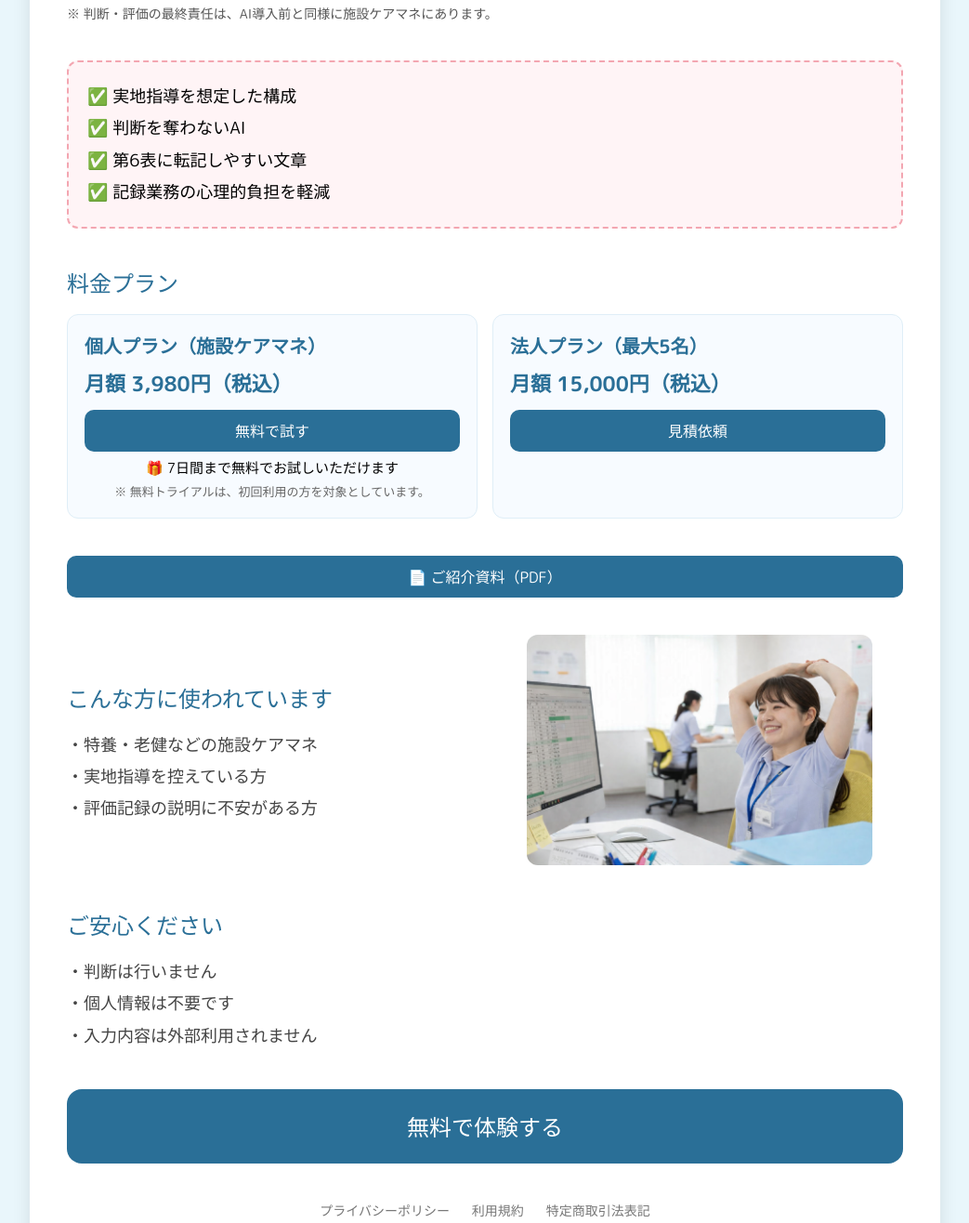
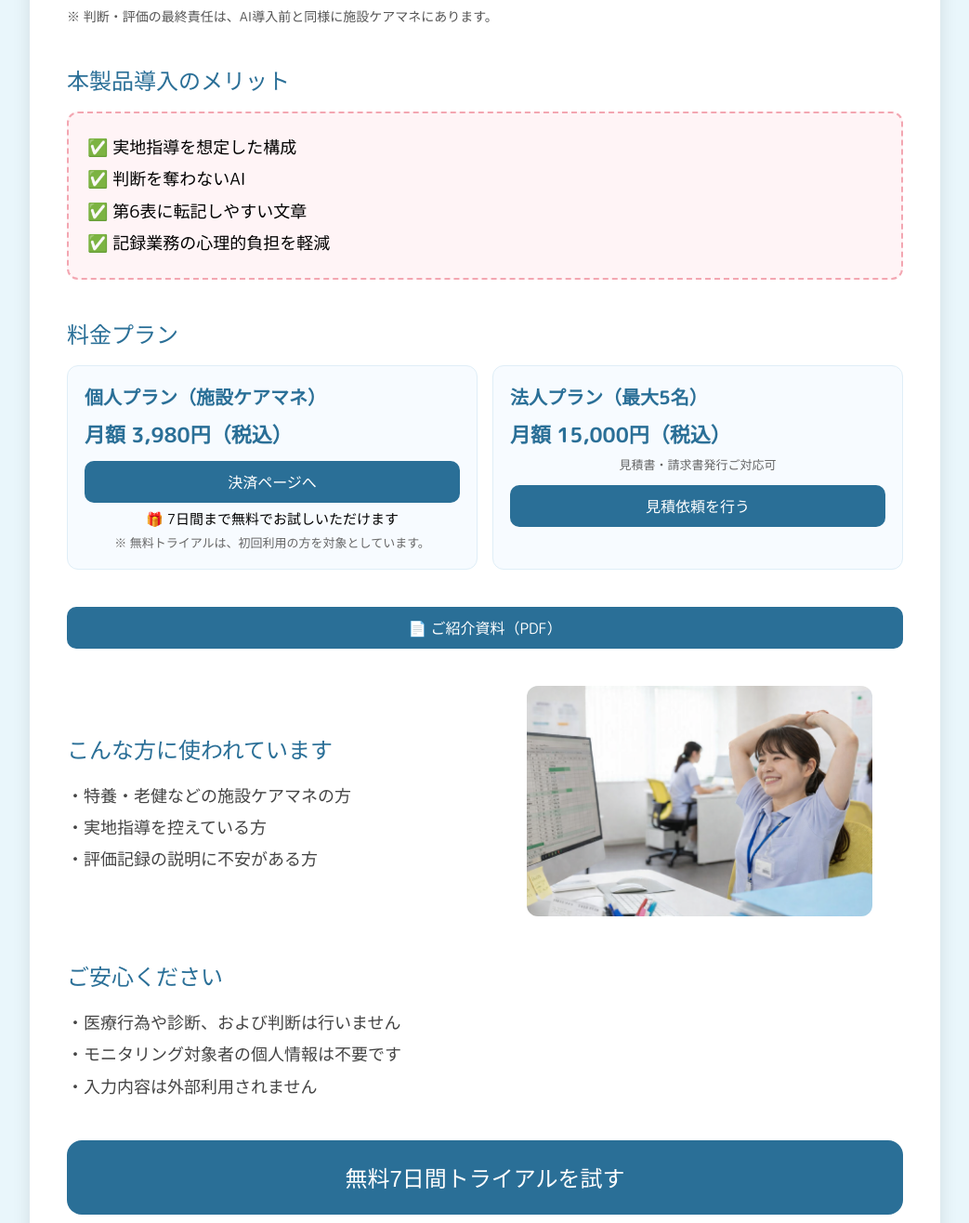
Before and after one commit to caretechpartners-cell/monitoring-ai, a website: page lp-facility.html in a window 1280 px wide. Shown: the part 1409-2725 px from the top of the page at 93% size, without its empty margins (118-1161 px from the left). Drawn offline with Linux system fonts and the light colour scheme.

Commit message:
Add files via upload

```diff
--- a/lp-facility.html
+++ b/lp-facility.html
@@ -47,6 +47,7 @@
       font-size: 24px;
       color: #2a6f97;
       margin-bottom: 15px;
+      white-space: nowrap; /* ★ 見出しを1行に固定 */
     }
     .text {
       font-size: 18px;
@@ -123,6 +124,7 @@
       flex-wrap:wrap;
     }
     @media (max-width: 768px) {
+      .section-title { white-space: normal; } /* スマホでは改行OK */
       .flex-row { flex-direction: column; }
     }
   </style>
@@ -195,6 +197,9 @@
     </div>
   </div>
 
+  <!-- ★ 余白追加 -->
+  <div class="section"></div>
+
   <!-- 工程図 -->
   <div class="plan">
     <strong>① 施設ケアマネが行う業務</strong><br>
@@ -216,7 +221,10 @@
   </div>
 
   <!-- ベネフィット -->
-  <div class="section benefits">
+  <div class="section-title" style="margin-top:40px;">
+    本製品導入のメリット
+  </div>
+  <div class="benefits">
     ✅ 実地指導を想定した構成<br>
     ✅ 判断を奪わないAI<br>
     ✅ 第6表に転記しやすい文章<br>
@@ -230,19 +238,25 @@
       <div class="plan">
         <h3>個人プラン（施設ケアマネ）</h3>
         <div class="price">月額 3,980円（税込）</div>
-        <a class="small-cta" href="index-facility.html">無料で試す</a>
+        <a class="small-cta" href="index-facility.html">決済ページへ</a>
+
         <div style="font-size:15px; text-align:center; margin-top:6px;">
           🎁 7日間まで無料でお試しいただけます
         </div>
-
         <div style="font-size:13px; text-align:center; margin-top:4px; color:#666;">
           ※ 無料トライアルは、初回利用の方を対象としています。
         </div>
       </div>
+
       <div class="plan">
         <h3>法人プラン（最大5名）</h3>
         <div class="price">月額 15,000円（税込）</div>
-        <a class="small-cta" href="form-corp.html">見積依頼</a>
+
+        <div style="font-size:13px; color:#666; text-align:center; margin-top:6px;">
+          見積書・請求書発行ご対応可
+        </div>
+
+        <a class="small-cta" href="form-corp.html">見積依頼を行う</a>
       </div>
     </div>
   </div>
@@ -257,7 +271,7 @@
     <div style="flex:1;">
       <div class="section-title">こんな方に使われています</div>
       <div class="text">
-        ・特養・老健などの施設ケアマネ<br>
+        ・特養・老健などの施設ケアマネの方<br>
         ・実地指導を控えている方<br>
         ・評価記録の説明に不安がある方
       </div>
@@ -271,14 +285,14 @@
   <div class="section">
     <div class="section-title">ご安心ください</div>
     <div class="text">
-      ・判断は行いません<br>
-      ・個人情報は不要です<br>
+      ・医療行為や診断、および判断は行いません<br>
+      ・モニタリング対象者の個人情報は不要です<br>
       ・入力内容は外部利用されません
     </div>
   </div>
 
   <button class="cta-btn" onclick="location.href='index-facility.html'">
-    無料で体験する
+    無料7日間トライアルを試す
   </button>
 
   <div class="legal-links">
```
Lines whose indentation alone changed are shown as unchanged.
